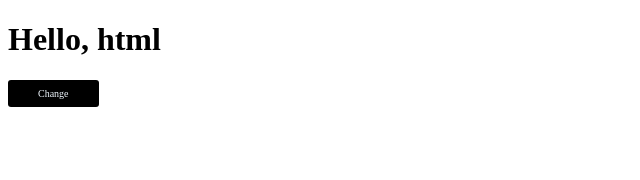
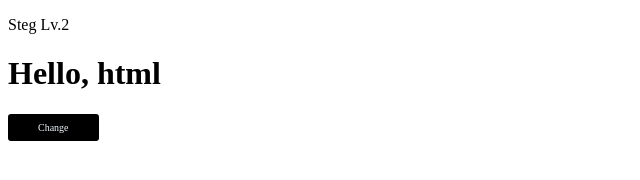
Before and after one commit to reiji-0720/vivaruckk17.github.io, a plain HTML site: page Lv2/index.html in a window 1280 px wide. Shown: the whole page, without its empty margins (0-640 px from the left). Drawn offline with nearby package versions, Linux system fonts and the light colour scheme.

Commit message:
Update index.html

```diff
--- a/Lv2/index.html
+++ b/Lv2/index.html
@@ -9,20 +9,20 @@
         <script src="https://ajax.googleapis.com/ajax/libs/jquery/2.1.4/jquery.min.js"></script>
     </head>
     <body>
-        <header>
 
-        </header>
-            <div class="main">
+        <div class="header-main">
+            <div class="header-logo">
+                <p>Steg Lv.2</p>
+            </div>
+        </div>
+        <div class="main">
+            <div class="main-main">
              <h1 id="text">Hello, html</h1>
             </div>
             <div class="text" id="change-text">Change</div>
-
-            <script src="hiroteg.js"></script>
+        </div>
         <footer>
 
         </footer>
      <script src="teg.js"></script>
     </body>
-
-
-</html>
```
